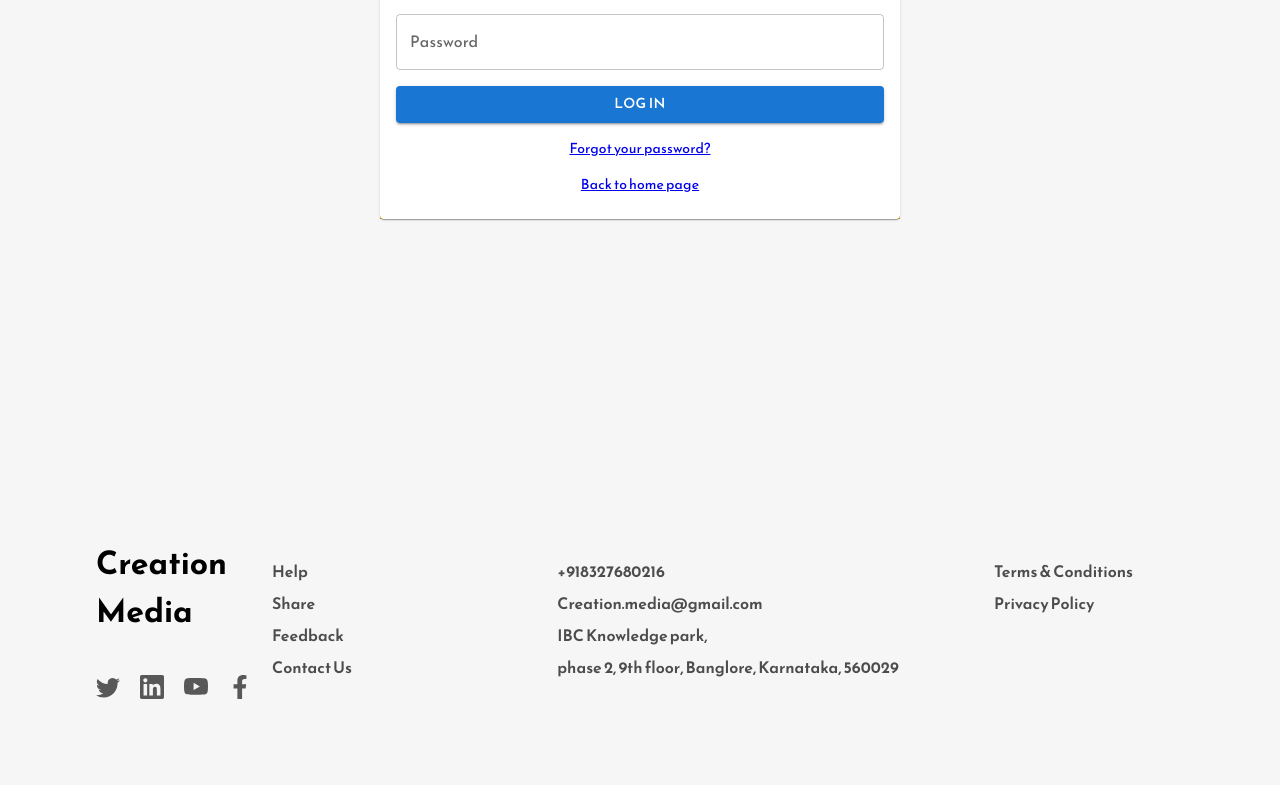
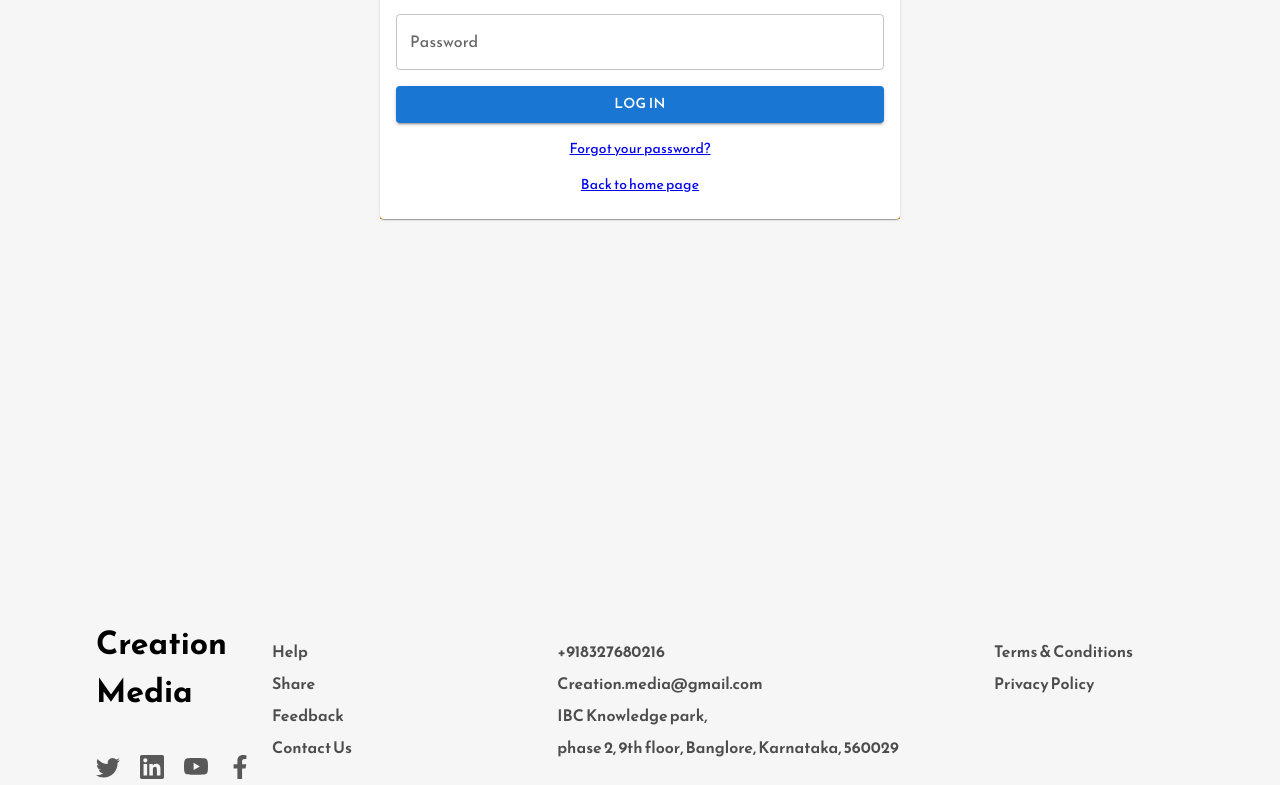
Before and after one commit to manoharmeena123/creationMedia, a React (Create React App) app: page /login in a window 1280 px wide. Shown: the part 390-1175 px from the top of the page. Before the commit the page ends 1095 px from the top, so only its background shows below. Built offline with nearby package versions, Linux system fonts and the light colour scheme.

Commit message:
margin added in footer

```diff
--- a/src/App.css
+++ b/src/App.css
@@ -202,7 +202,7 @@ nav {
 .footer-wrapper {
   margin: 6rem rem;
   display: flex;
-  margin-top: 20rem;
+  margin-top: 25rem;
 }
 .footer-logo-container {
   max-width: 110px;
```
